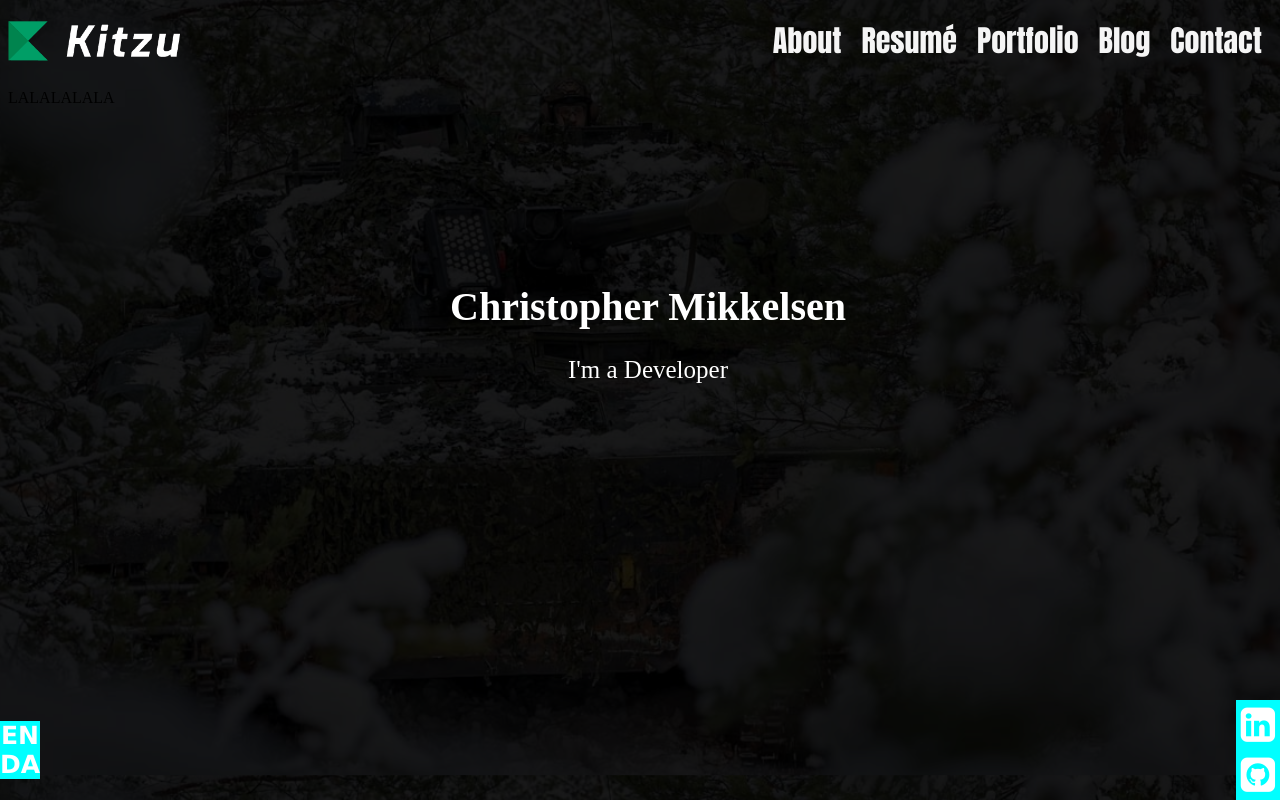
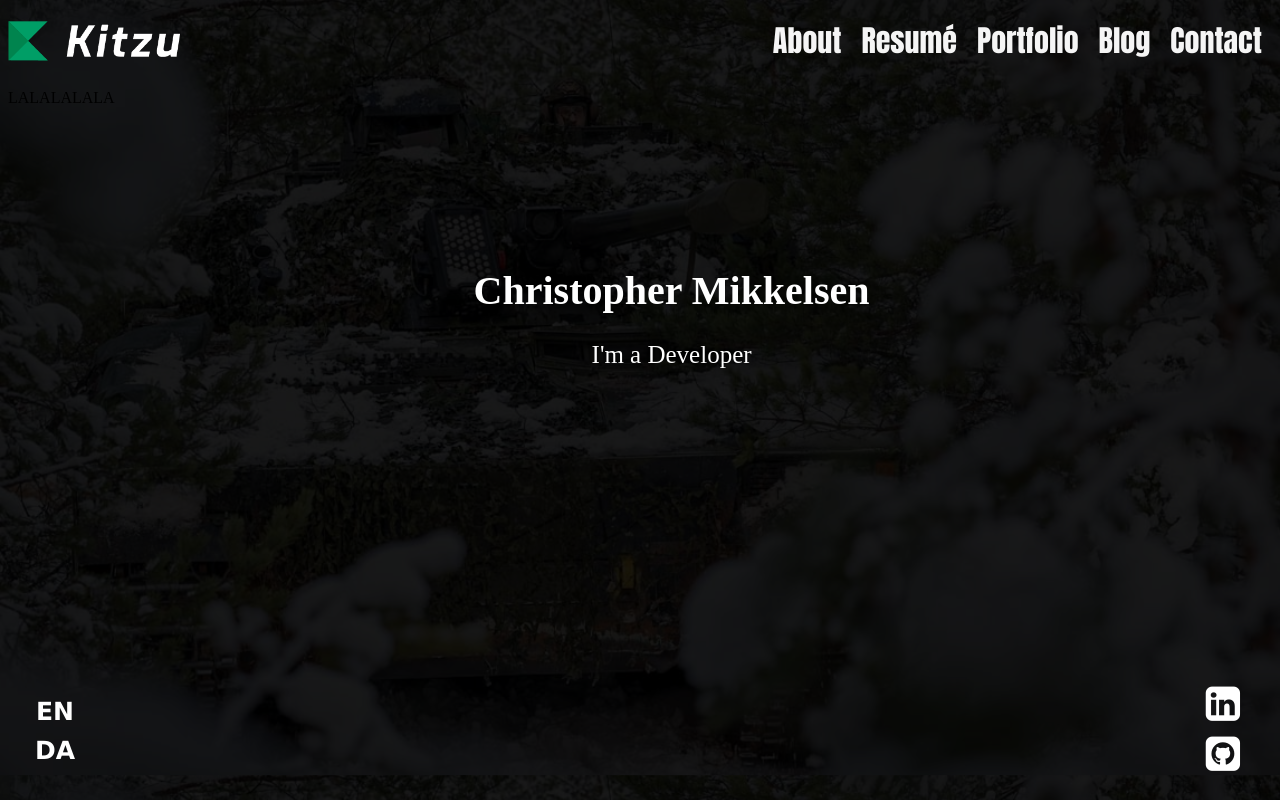
Before and after one commit to stoffer123/Portfolio, a plain HTML site: page index.html in a window 1280 px wide. Drawn offline with Linux system fonts and the light colour scheme.

Commit message:
Styling footer

```diff
--- a/styles.css
+++ b/styles.css
@@ -61,15 +61,14 @@ header{
 }
 
 main{
-    position: absolute;
-    z-index: 5;
-    width: 100%;
-    height: 100%;
+    position:fixed;
+    top: 30%;
+    left: 37%;
+    z-index: 4;
     display: flex;
     flex-direction: column;
     justify-content: center;
     align-items: center;
-    top: -10%;
     text-align: center;
 
 }
@@ -103,9 +102,10 @@ footer .footer-menu-some{
     display: flex;
     flex-direction: column;
     justify-content: space-between;
-    align-items: flex-end;
+    align-items: center;
 
-    background-color: aqua;
+    padding: 10px;
+    padding-bottom: 15px;
 
     z-index: 5;
 }
@@ -113,6 +113,7 @@ footer .footer-menu-some{
 
 footer .footer-menu-some i {
     padding: 5px;
+    padding-right:30px;
     color: white;
     font-size: 40px;
     z-index: 5;
@@ -127,8 +128,7 @@ footer .footer-menu-language{
     flex-direction: column;
     justify-content: space-between;
     align-items: center;
-
-    background-color: aqua;
+    padding: 30px;
 
     z-index: 5;
 }
@@ -140,6 +140,7 @@ footer .footer-menu-language a{
     color: white;
     transition: ease-in-out 0.1s;
     z-index: 5;
+    padding: 5px;
 }
 
 footer .footer-menu-language a:hover{
```
